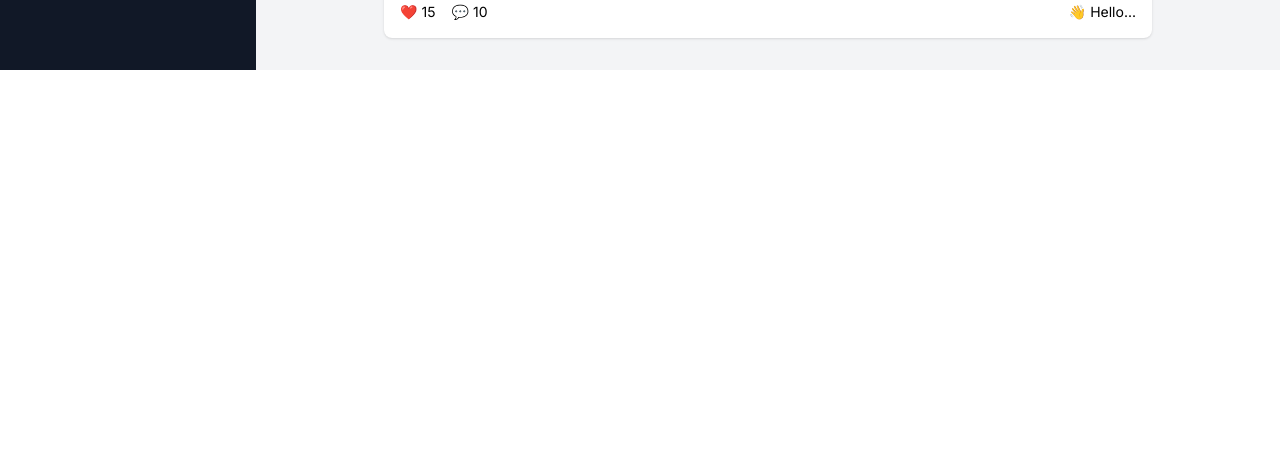
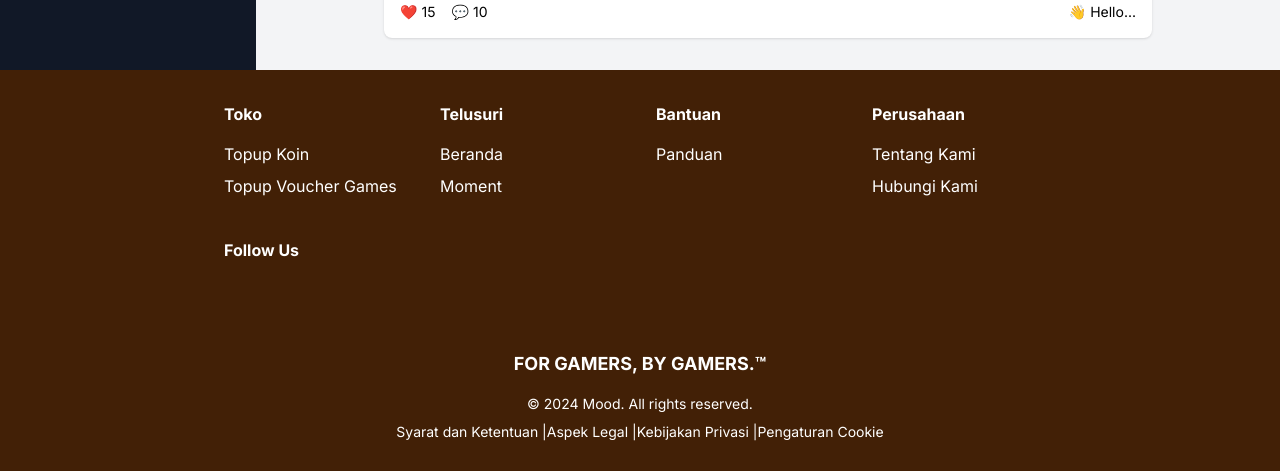
Before and after one commit to mood-app-pro/mood-front-end, a Next.js app: page /ceritaHot in a window 1280 px wide. Shown: the part 1174-1645 px from the top of the page. Before the commit the page ends 1244 px from the top, so only its background shows below. Built offline with nearby package versions, Linux system fonts and the light colour scheme.

Commit message:
Add Footer Page moment

```diff
--- a/src/app/ceritaHot/page.tsx
+++ b/src/app/ceritaHot/page.tsx
@@ -2,6 +2,7 @@
 
 import React from 'react';
 import Header from '@/components/layout/Header';
+import Footer from '@/components/layout/Footer';
 
 const posts = [
   {
@@ -96,6 +97,7 @@
           ))}
         </div>
       </div>
+      <Footer />
     </>
   );
 };
```
